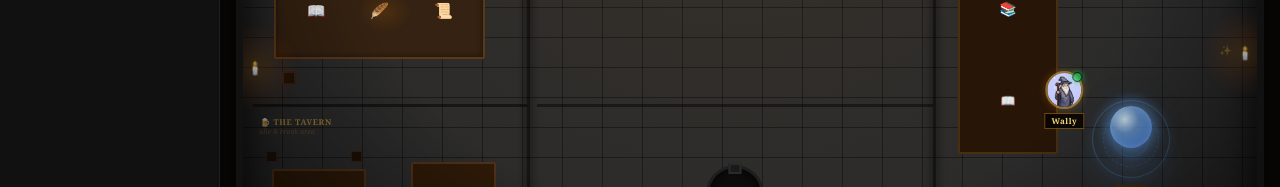
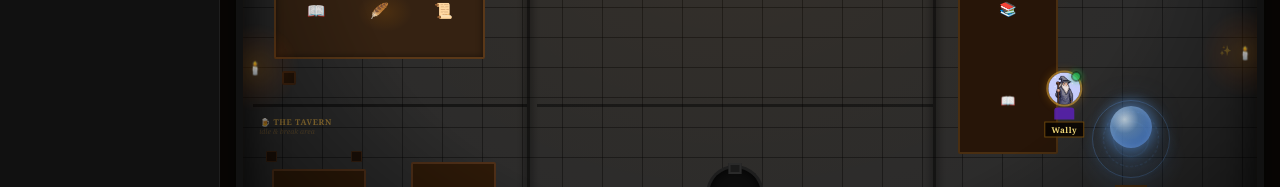
Before and after one commit to zhunton/mission-control, a Next.js app: page /office in a window 1280 px wide. Shown: the part 436-623 px from the top of the page. Built offline with nearby package versions, Linux system fonts and the light colour scheme.

Commit message:
Office: slow walking characters with bobbing animation

```diff
--- a/app/office/page.tsx
+++ b/app/office/page.tsx
@@ -58,20 +58,127 @@ function Torch({ style }: { style: React.CSSProperties }) {
   );
 }
 
+function AgentCharacter({
+  name,
+  avatar,
+  bodyColor,
+  status,
+  isMoving,
+}: {
+  name: string;
+  avatar: string;
+  bodyColor: string;
+  status: AgentStatus;
+  isMoving: boolean;
+}) {
+  const pos = SPOTS[status];
+  return (
+    <div
+      style={{
+        position: "absolute",
+        left: `${pos.left}%`,
+        top: `${pos.top}%`,
+        transform: "translate(-50%, -50%)",
+        transition: "top 6s linear, left 6s linear",
+        zIndex: 25,
+        animation: isMoving ? "walk 0.5s ease-in-out infinite" : "none",
+      }}
+    >
+      <div
+        style={{
+          display: "flex",
+          flexDirection: "column",
+          alignItems: "center",
+          userSelect: "none",
+        }}
+      >
+        {/* Avatar head */}
+        <div style={{ position: "relative" }}>
+          <img
+            src={avatar}
+            alt={name}
+            onError={(e) => {
+              e.currentTarget.style.display = "none";
+            }}
+            style={{
+              width: 36,
+              height: 36,
+              borderRadius: "50%",
+              objectFit: "cover",
+              display: "block",
+              border: "2px solid rgba(255,190,60,0.5)",
+              boxShadow: "0 0 8px rgba(255,160,0,0.25)",
+            }}
+          />
+          <div
+            style={{
+              position: "absolute",
+              top: 1,
+              right: 1,
+              width: 10,
+              height: 10,
+              borderRadius: "50%",
+              background: STATUS_COLORS[status],
+              border: "1.5px solid #000",
+              boxShadow: `0 0 6px ${STATUS_COLORS[status]}`,
+              animation: "statusPulse 2s ease-in-out infinite",
+            }}
+          />
+        </div>
+        {/* Body */}
+        <div
+          style={{
+            width: 20,
+            height: 12,
+            background: bodyColor,
+            borderRadius: "3px 3px 0 0",
+            marginTop: 1,
+            opacity: 0.85,
+          }}
+        />
+        {/* Name label */}
+        <div
+          style={{
+            marginTop: 2,
+            fontSize: 8,
+            fontWeight: 700,
+            color: "#f0d878",
+            background: "rgba(8,4,0,0.88)",
+            border: "1px solid rgba(255,170,30,0.4)",
+            padding: "1px 6px",
+            whiteSpace: "nowrap",
+            lineHeight: "12px",
+            letterSpacing: "0.06em",
+          }}
+        >
+          {name}
+        </div>
+      </div>
+    </div>
+  );
+}
+
 export default function OfficePage() {
   const [status, setStatus] = useState<AgentStatus>("working");
+  const [isMoving, setIsMoving] = useState(false);
 
   useEffect(() => {
     const interval = setInterval(() => {
       const rand = Math.random();
-      setStatus(rand < 0.6 ? "working" : rand < 0.8 ? "idle" : "meeting");
-    }, 6000);
+      const next: AgentStatus = rand < 0.6 ? "working" : rand < 0.8 ? "idle" : "meeting";
+      setStatus((prev) => {
+        if (prev !== next) setIsMoving(true);
+        return next;
+      });
+    }, 10000);
     return () => clearInterval(interval);
   }, []);
 
-  const pos = SPOTS[status];
-  const anim =
-    status === "working" ? "wallyBob" : status === "idle" ? "wallySway" : "wallyBounce";
+  useEffect(() => {
+    if (!isMoving) return;
+    const t = setTimeout(() => setIsMoving(false), 6200);
+    return () => clearTimeout(t);
+  }, [isMoving]);
 
   return (
     <div
@@ -109,19 +216,9 @@ export default function OfficePage() {
           0%, 100% { opacity: 0.85; text-shadow: 0 0 8px rgba(255,120,0,0.6); }
           50%       { opacity: 1;    text-shadow: 0 0 18px rgba(255,160,0,0.9); }
         }
-        @keyframes wallyBob {
+        @keyframes walk {
           0%, 100% { transform: translateY(0px); }
-          50%       { transform: translateY(-4px); }
-        }
-        @keyframes wallySway {
-          0%, 100% { transform: translateX(0px); }
-          25%       { transform: translateX(-3px); }
-          75%       { transform: translateX(3px); }
-        }
-        @keyframes wallyBounce {
-          0%, 100% { transform: translateY(0px); }
-          35%       { transform: translateY(-5px); }
-          65%       { transform: translateY(-2px); }
+          50%       { transform: translateY(-3px); }
         }
         @keyframes statusPulse {
           0%, 100% { opacity: 1; }
@@ -1105,78 +1202,15 @@ export default function OfficePage() {
         </div>
 
         {/* ══════════════════════════════════════
-            WALLY — moving character
+            AGENTS — slow-walking characters
         ════════════════════════════════════ */}
-        <div
-          style={{
-            position: "absolute",
-            left: `${pos.left}%`,
-            top: `${pos.top}%`,
-            transform: "translate(-50%, -50%)",
-            transition: "left 1.2s ease, top 1.2s ease",
-            zIndex: 25,
-          }}
-        >
-          <div style={{ animation: `${anim} 2.2s ease-in-out infinite` }}>
-            <div
-              style={{
-                display: "flex",
-                flexDirection: "column",
-                alignItems: "center",
-                userSelect: "none",
-              }}
-            >
-              <div style={{ position: "relative" }}>
-                <img
-                  src="/wally-wizard.jpg"
-                  alt="Wally"
-                  onError={(e) => {
-                    e.currentTarget.style.display = "none";
-                  }}
-                  style={{
-                    width: 38,
-                    height: 38,
-                    borderRadius: "50%",
-                    objectFit: "cover",
-                    display: "block",
-                    border: "2px solid rgba(255,190,60,0.5)",
-                    boxShadow: "0 0 8px rgba(255,160,0,0.25)",
-                  }}
-                />
-                <div
-                  style={{
-                    position: "absolute",
-                    top: 1,
-                    right: 1,
-                    width: 10,
-                    height: 10,
-                    borderRadius: "50%",
-                    background: STATUS_COLORS[status],
-                    border: "1.5px solid #000",
-                    boxShadow: `0 0 6px ${STATUS_COLORS[status]}`,
-                    animation: "statusPulse 2s ease-in-out infinite",
-                  }}
-                />
-              </div>
-              <div
-                style={{
-                  marginTop: 4,
-                  fontSize: 8,
-                  fontWeight: 700,
-                  color: "#f0d878",
-                  background: "rgba(8,4,0,0.88)",
-                  border: "1px solid rgba(255,170,30,0.4)",
-                  padding: "1px 6px",
-                  whiteSpace: "nowrap",
-                  lineHeight: "12px",
-                  letterSpacing: "0.06em",
-                }}
-              >
-                Wally
-              </div>
-            </div>
-          </div>
-        </div>
+        <AgentCharacter
+          name="Wally"
+          avatar="/wally-wizard.jpg"
+          bodyColor="#5b21b6"
+          status={status}
+          isMoving={isMoving}
+        />
 
         {/* Vignette */}
         <div
```
